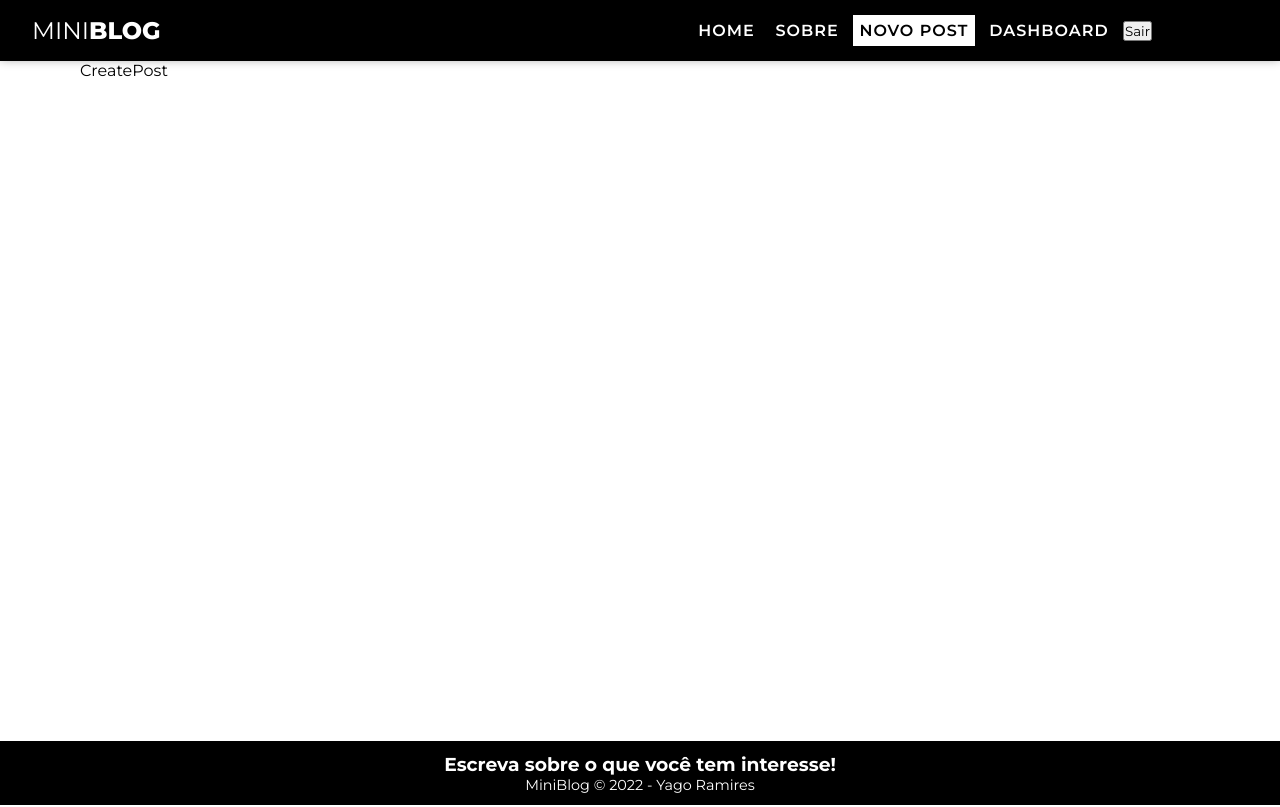
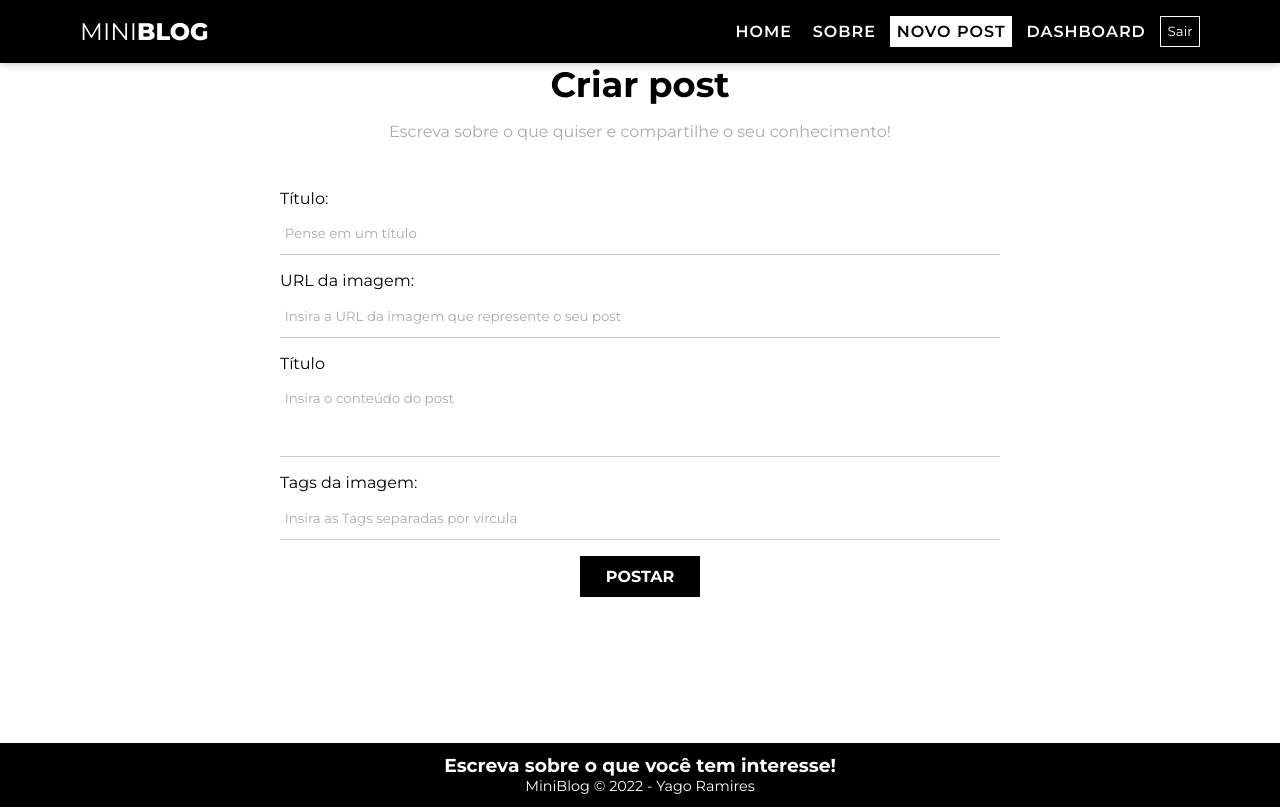
Before and after one commit to yagoramires/Curso-ReactJS, a React (Create React App) app in the folder Seção 10 - Projeto Miniblog/miniblog/: page /posts/create in a window 1280 px wide. Built offline with nearby package versions, Linux system fonts and the light colour scheme; no server answers; sample sign-in values are in the browser's storage; the HTML template or start-up script is replaced by a standard one.

Commit message:
cadastro de posts

```diff
--- a/Seção 10 - Projeto Miniblog/miniblog/src/components/Navbar/Navbar.jsx
+++ b/Seção 10 - Projeto Miniblog/miniblog/src/components/Navbar/Navbar.jsx
@@ -84,10 +84,11 @@
           )}
           {user && (
             <li>
-              <button onClick={logout} className='' >Sair</button>
+              <button onClick={logout} className='btn-logout'>
+                Sair
+              </button>
             </li>
           )}
-
         </ul>
       </div>
     </header>
--- a/Seção 10 - Projeto Miniblog/miniblog/src/components/Navbar/Navbar.module.css
+++ b/Seção 10 - Projeto Miniblog/miniblog/src/components/Navbar/Navbar.module.css
@@ -4,17 +4,19 @@
   background-color: #000;
   padding: 1rem 0;
   box-shadow: 0px -2px 10px 0px rgba(0, 0, 0, 0.4);
+
 }
 
-.headerContainer > div {
+.headerContainer>div {
   display: flex;
   align-items: center;
   justify-content: space-between;
   max-width: calc(1120px + 4rem);
   padding: 0 2rem;
+  margin: 0 auto;
 }
 
-.headerContainer div > a {
+.headerContainer div>a {
   text-decoration: none;
   font-size: 1.5rem;
   font-weight: 500;
@@ -25,18 +27,20 @@
   align-items: center;
   font-weight: 400;
 }
-.headerContainer div > a > span > span {
+
+.headerContainer div>a>span>span {
   font-weight: 800;
 }
 
-.headerContainer > div > ul {
+.headerContainer>div>ul {
   display: flex;
   align-items: center;
   column-gap: 0.5rem;
   list-style-type: none;
+  min-height: 100%;
 }
 
-.headerContainer > div > ul > li > a {
+.headerContainer>div>ul>li>a {
   text-decoration: none;
   text-transform: uppercase;
   font-weight: 600;
@@ -45,12 +49,29 @@
   letter-spacing: 1px;
 }
 
-.headerContainer > div > nav > a:hover {
+.headerContainer>div>ul>li>a:hover {
   font-weight: 600;
   background-color: #fff;
   color: #000;
 }
+
 .active {
   background-color: #fff;
   color: #000 !important;
 }
+
+
+@media (max-width: 768px) {
+
+  .headerContainer>div {
+    padding: 0 .5rem;
+  }
+
+  .headerContainer>div>ul>li>a {
+    font-size: .6rem;
+  }
+
+  .headerContainer>div>ul {
+    column-gap: 0.25rem;
+  }
+}
--- /dev/null
+++ b/Seção 10 - Projeto Miniblog/miniblog/src/hooks/useInsertDocument.js
@@ -0,0 +1,65 @@
+import { useState, useEffect, useReducer } from 'react';
+
+import { db } from '../firebase/config';
+
+import { collection, addDoc, Timestamp } from 'firebase/firestore';
+
+const initialState = {
+  loading: null,
+  error: null,
+};
+
+const insertReducer = (state, action) => {
+  switch (action.type) {
+    case 'LOADING':
+      return { loading: true, error: null };
+    case 'INSERT_DOC':
+      return { loading: false, error: null };
+    case 'ERROR':
+      return { loading: false, error: action.payload };
+    default:
+      return state;
+  }
+};
+
+export const useInsertDocument = (docCollection) => {
+  const [response, dispatch] = useReducer(insertReducer, initialState);
+
+  // deal with memory leak
+  const [canceled, setCanceled] = useState(false);
+  const checkCancelBeforeDispatch = (action) => {
+    if (!canceled) {
+      dispatch(action);
+    }
+  };
+
+  const insertDocument = async (document) => {
+    checkCancelBeforeDispatch({
+      type: 'LOADING ',
+    });
+
+    try {
+      const newDocument = { ...document, createdAt: Timestamp.now() };
+      const insertDocument = await addDoc(
+        collection(db, docCollection),
+        newDocument,
+      );
+
+      checkCancelBeforeDispatch({
+        type: 'INSERT_DOC',
+        payload: insertDocument,
+      });
+    } catch (error) {
+      checkCancelBeforeDispatch({
+        type: 'ERROR',
+        payload: error.message,
+      });
+    }
+  };
+
+  useEffect(() => {
+    return () => setCanceled(true);
+  }, []);
+
+  return { insertDocument, response };
+};
--- a/Seção 10 - Projeto Miniblog/miniblog/src/index.css
+++ b/Seção 10 - Projeto Miniblog/miniblog/src/index.css
@@ -14,6 +14,12 @@
 input::placeholder,
 textarea::placeholder {
   color: #aaa;
+}
+
+textarea {
+  resize: none;
+  width: 100%;
+  min-height: 5rem;
 }
 
 a {
@@ -54,7 +60,7 @@
 }
 
 .btn {
-  background: #1a8918;
+  background: rgb(27, 27, 27);
   color: #fff;
   text-align: center;
   text-transform: uppercase;
@@ -81,7 +87,7 @@
 }
 
 .btn:hover {
-  background: #0f730c;
+  background: #AAA;
 }
 
 .btn.btn-outline:hover {
@@ -90,6 +96,24 @@
 
 .btn.btn-danger:hover {
   background: #dc3545;
+}
+
+.btn-logout {
+  padding: 0.4rem;
+
+  color: #fff;
+  border: 1px solid #fff;
+  background-color: transparent;
+
+}
+
+.btn-logout:hover {
+  padding: 0.4rem;
+
+  color: #000;
+  border: 1px solid #fff;
+  background-color: #fff;
+
 }
 
 button[disabled] {
@@ -108,3 +132,12 @@
   padding: 0.3rem;
   border-radius: 0.25rem;
 }
+
+@media (max-width: 768px) {
+  .btn-logout {
+
+    padding: 0.4rem;
+
+    font-size: .6rem;
+  }
+}
--- a/Seção 10 - Projeto Miniblog/miniblog/src/pages/CreatePost/CreatePost.jsx
+++ b/Seção 10 - Projeto Miniblog/miniblog/src/pages/CreatePost/CreatePost.jsx
@@ -1,11 +1,127 @@
-import React from 'react'
-import styles from './CreatePost.module.css'
+import React, { useState } from 'react';
+import { useEffect } from 'react';
+
+import { useNavigate } from 'react-router-dom';
+import { useAuthValue } from '../../context/AuthContext';
+import { useInsertDocument } from '../../hooks/useInsertDocument';
+
+import styles from './CreatePost.module.css';
+
+const handleSubmit = (e) => {
+  e.preventDefault();
+};
 
 const CreatePost = () => {
+  const [title, setTitle] = useState('');
+  const [image, setImage] = useState('');
+  const [body, setBody] = useState('');
+  const [tags, setTags] = useState([]);
+  const [formError, setFormError] = useState('');
+
+  const { insertDocument, response } = useInsertDocument('posts');
+  const { user } = useAuthValue();
+
+  const navigate = useNavigate();
+
+  //definir vars
+
+  const handleSubmit = (e) => {
+    e.preventDefault();
+    setFormError('');
+
+    // validate image URL
+
+    try {
+      new URL(image);
+    } catch (error) {
+      setFormError('A imagem precisa ser um link.');
+    }
+
+    // create tag array
+    const tagsArray = tags.split(',').map((tag) => tag.trim().toLowerCase());
+
+    // check all values
+    if (!title || !image || !tags || !body) {
+      setFormError('Por favor, preencha todos os campos!');
+    }
+
+    if (formError) return;
+
+    insertDocument({
+      title,
+      image,
+      body,
+      tagsArray,
+      uid: user.uid,
+      createdBy: user.displayName,
+    });
+
+    //redirect
+
+    navigate('/');
+  };
 
   return (
-    <div>CreatePost</div>
-  )
-}
+    <section className={styles.createPost}>
+      <h2>Criar post</h2>
+      <p>Escreva sobre o que quiser e compartilhe o seu conhecimento!</p>
+      <form onSubmit={handleSubmit}>
+        <label>
+          <span>Título:</span>
+          <input
+            type='text'
+            name='title'
+            onChange={(e) => setTitle(e.target.value)}
+            value={title}
+            placeholder='Pense em um título'
+            required
+          />
+        </label>
+        <label>
+          <span>URL da imagem:</span>
+          <input
+            type='text'
+            name='image'
+            onChange={(e) => setImage(e.target.value)}
+            value={image}
+            placeholder='Insira a URL da imagem que represente o seu post'
+            required
+          />
+        </label>
 
-export default CreatePost
+        <label>
+          <span>Título</span>
+          <textarea
+            name='body'
+            onChange={(e) => setBody(e.target.value)}
+            value={body}
+            placeholder='Insira o conteúdo do post'
+            required
+            maxLength={150}
+          />
+        </label>
+        <label>
+          <span>Tags da imagem:</span>
+          <input
+            type='text'
+            name='tags'
+            onChange={(e) => setTags(e.target.value)}
+            value={tags}
+            placeholder='Insira as Tags separadas por vírcula'
+            required
+          />
+        </label>
+        {!response.loading && <button className='btn btn-dark'>Postar</button>}
+        {response.loading && (
+          <button className='btn' disabled>
+            Aguarde ...
+          </button>
+        )}
+        {response.error && <p className='error'>{response.error}</p>}
+        {formError && <div className='error'>{formError}</div>}
+      </form>
+    </section>
+  );
+};
+
+export default CreatePost;
--- a/Seção 10 - Projeto Miniblog/miniblog/src/pages/CreatePost/CreatePost.module.css
+++ b/Seção 10 - Projeto Miniblog/miniblog/src/pages/CreatePost/CreatePost.module.css
@@ -0,0 +1,19 @@
+.createPost {
+    text-align: center;
+    min-height: 85vh;
+
+    /* display: flex;
+    flex-direction: column;
+    align-items: center;
+    justify-content: center; */
+}
+
+.createPost h2 {
+    font-size: 2.2rem;
+    margin-bottom: 1rem;
+}
+
+.createPost p {
+    color: #aaa;
+    margin-bottom: 2rem;
+}
--- a/Seção 10 - Projeto Miniblog/miniblog/src/pages/Register/Register.jsx
+++ b/Seção 10 - Projeto Miniblog/miniblog/src/pages/Register/Register.jsx
@@ -92,12 +92,12 @@
           />
         </label>
         {!loading && (
-          <button type='submit' value='Registrar' className='btn btn-dark'>
+          <button type='submit' className='btn btn-dark'>
             Cadastrar
           </button>
         )}
         {loading && (
-          <button type='submit' value='Registrar' className='btn' disabled>
+          <button type='submit' className='btn' disabled>
             Aguarde ...
           </button>
         )}
```
